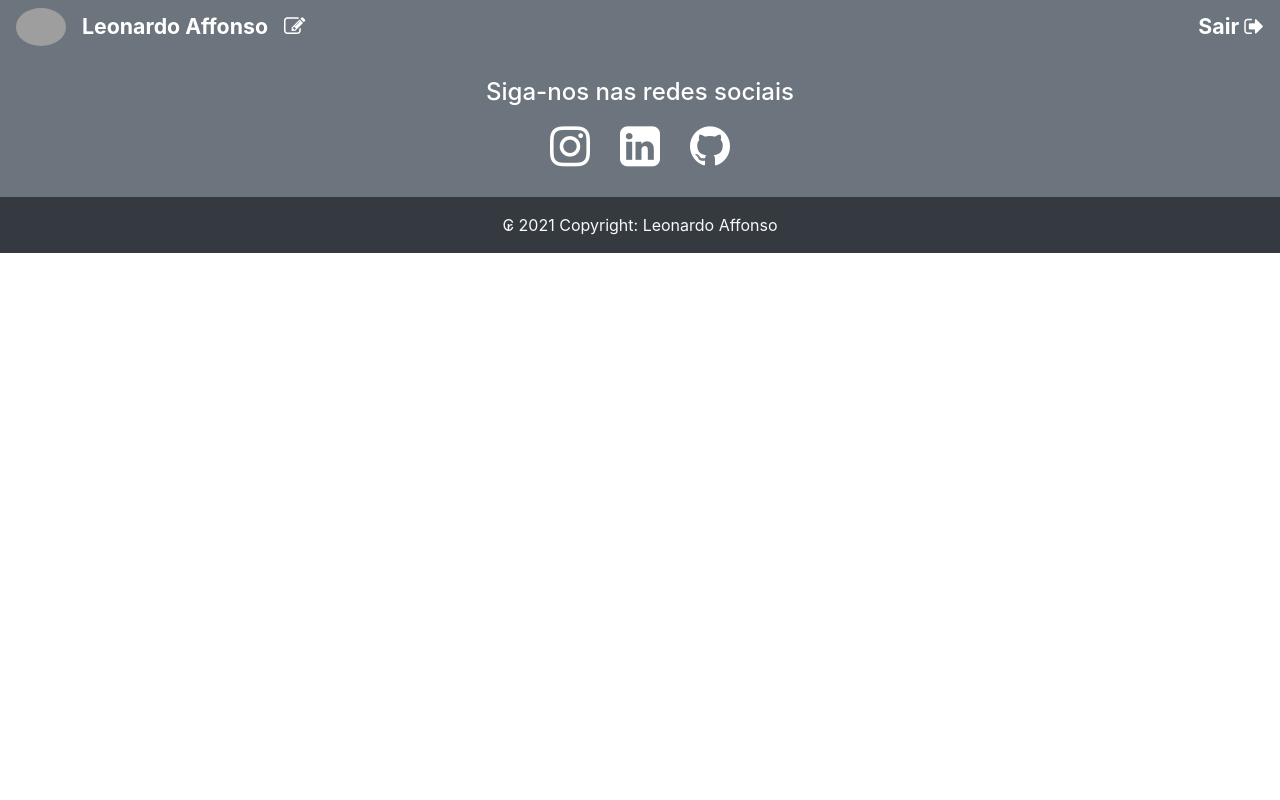
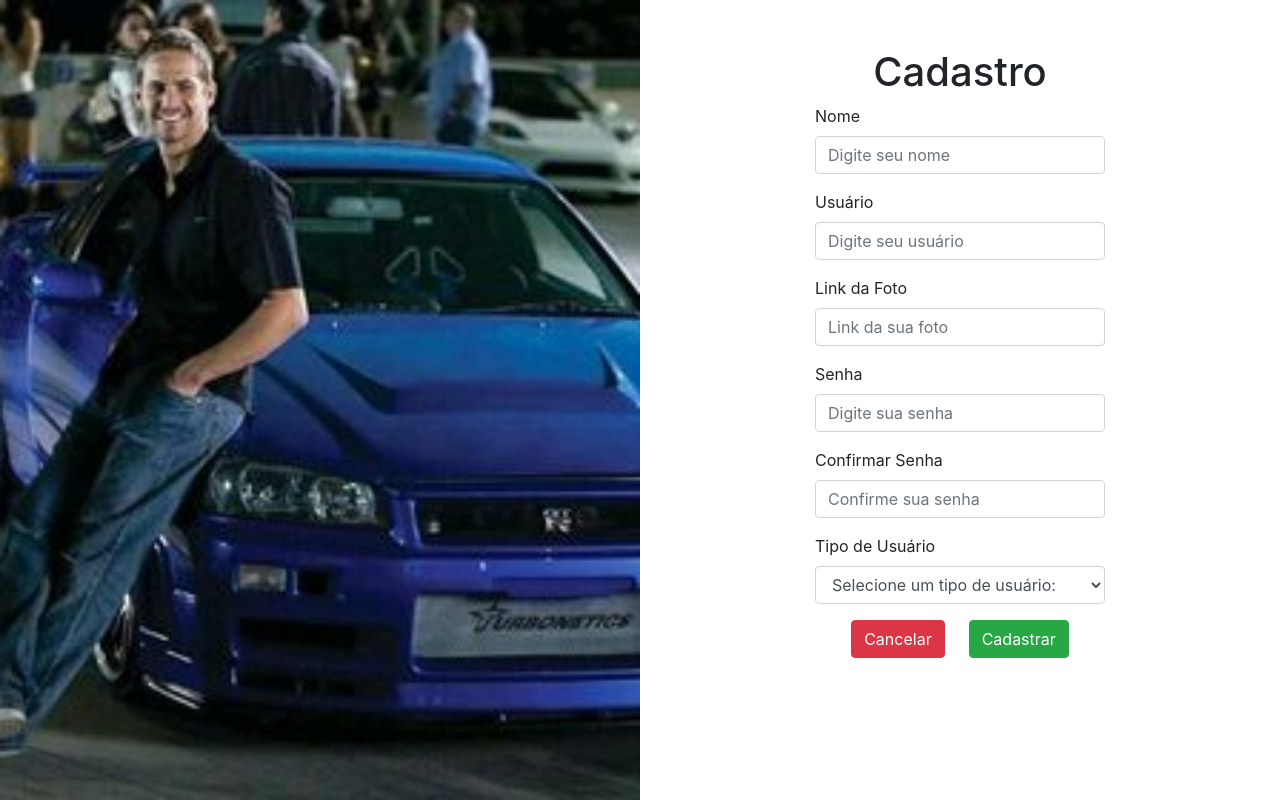
Before and after one commit to leonardoaf2/Blog-Angular, an Angular app: page / in a window 1280 px wide. Built offline with nearby package versions, Linux system fonts and the light colour scheme; grey boxes are pictures that could not be loaded.

Commit message:
Adicionando entrar e cadastrar

```diff
--- a/src/app/app.component.html
+++ b/src/app/app.component.html
@@ -1,2 +1,5 @@
-<app-menu></app-menu>
-<app-rodape></app-rodape>
+<!--<app-menu></app-menu>
+<app-entrar></app-entrar>
+<app-rodape></app-rodape>-->
+
+<app-cadastrar></app-cadastrar>
--- a/src/app/app.module.ts
+++ b/src/app/app.module.ts
@@ -5,12 +5,16 @@
 import { AppComponent } from './app.component';
 import { MenuComponent } from './menu/menu.component';
 import { RodapeComponent } from './rodape/rodape.component';
+import { EntrarComponent } from './entrar/entrar.component';
+import { CadastrarComponent } from './cadastrar/cadastrar.component';
 
 @NgModule({
   declarations: [
     AppComponent,
     MenuComponent,
     RodapeComponent,
+    EntrarComponent,
+    CadastrarComponent,
   ],
   imports: [
     BrowserModule,
--- /dev/null
+++ b/src/app/cadastrar/cadastrar.component.css
@@ -0,0 +1,9 @@
+#img-bg{
+    background-image: url(../../assets/img/braia.jfif);
+
+    min-height: 100vh;
+
+    background-position: center;
+    background-repeat: no-repeat;
+    background-size: cover;
+}
--- /dev/null
+++ b/src/app/cadastrar/cadastrar.component.html
@@ -0,0 +1,61 @@
+<div class="container-fluid">
+
+    <div class="row">
+
+        <div class="col-md-6" id="img-bg"></div>
+
+        <div class="col-md-6 mt-5 mb-5">
+
+            <div class="row d-flex justify-content-center">
+                <div class="col-md-6">
+
+                    <h1 class="text-center">Cadastro</h1>
+
+                    <div class="form-group">
+                        <label for="Nome">Nome</label>
+                        <input class="form-control" type="text" name="nome" id="nome"
+                        placeholder="Digite seu nome">
+                    </div>
+
+                    <div class="form-group">
+                        <label for="usuario">Usuário</label>
+                        <input class="form-control" type="text" name="usuario" id="usuario"
+                        placeholder="Digite seu usuário">
+                    </div>
+
+                    <div class="form-group">
+                        <label for="foto">Link da Foto</label>
+                        <input class="form-control" type="text" name="foto" id="foto"
+                        placeholder="Link da sua foto">
+                    </div>
+
+                    <div class="form-group">
+                        <label for="senha">Senha</label>
+                        <input class="form-control" type="password" name="senha" id="senha"
+                        placeholder="Digite sua senha">
+                    </div>
+
+                    <div class="form-group">
+                        <label for="confirmSenha">Confirmar Senha</label>
+                        <input class="form-control" type="password" name="senha" id="senha"
+                        placeholder="Confirme sua senha">
+                    </div>
+
+                    <div class="form-group">
+                        <label for="tipo">Tipo de Usuário</label>
+                        <select class="form-control" name="tipo" id="tipo">
+                            <option>Selecione um tipo de usuário:</option>
+                            <option value="Normal">Normal</option>
+                            <option value="Administrador">Administrador</option>
+                        </select>
+                    </div>
+
+                    <div class="d-flex justify-content-center">
+                        <button type="submit" class="btn btn-danger mr-4">Cancelar</button>
+                        <button type="submit" class="btn btn-success">Cadastrar</button>
+                    </div>
+                </div>
+            </div>
+        </div>
+    </div>
+    </div>
--- /dev/null
+++ b/src/app/cadastrar/cadastrar.component.ts
@@ -0,0 +1,15 @@
+import { Component, OnInit } from '@angular/core';
+
+@Component({
+  selector: 'app-cadastrar',
+  templateUrl: './cadastrar.component.html',
+  styleUrls: ['./cadastrar.component.css']
+})
+export class CadastrarComponent implements OnInit {
+
+  constructor() { }
+
+  ngOnInit(): void {
+  }
+
+}
--- /dev/null
+++ b/src/app/entrar/entrar.component.css
@@ -0,0 +1,9 @@
+#img-bg{
+    background-image: url(../../assets/img/Drogaebraia.jfif);
+
+    min-height: 100vh;
+
+    background-position: center;
+    background-repeat: no-repeat;
+    background-size: cover;
+}
--- /dev/null
+++ b/src/app/entrar/entrar.component.html
@@ -0,0 +1,40 @@
+<div class="container-fluid">
+
+    <div class="row d-flex align-items-center">
+
+        <div class="col-md-6">
+
+        <div class="row d-flex justify-content-center">
+
+            <div class="col-md-6">
+
+                <h1 class="text-center mb-3">Entrar</h1>
+
+                <div class="form-group">
+                    <label for="usuario">Usuário</label>
+                    <input class="form-control" type="text" name="usuario" id="usuario"
+                    placeholder="Digite seu usuário">
+                </div>
+
+                <div class="form-group">
+                    <label for="senha">Senha</label>
+                    <input class="form-control" type="password" name="senha" id="senha"
+                    placeholder="Digite sua senha">
+                </div>
+
+                <div class="d-flex justify-content-center">
+                     <button type="submit" class="btn btn-success">Entrar</button>
+                </div>
+
+                <hr class="mt-5 mb-5">
+                <p class="text-center">
+                    Não tem uma conta? <a href="cadastrar.component.html">Cadastre-se</a>
+                </p>
+
+            </div>
+         </div>
+    </div>
+
+    <div class="col-md-6" id="img-bg"></div>
+
+</div>
--- /dev/null
+++ b/src/app/entrar/entrar.component.ts
@@ -0,0 +1,15 @@
+import { Component, OnInit } from '@angular/core';
+
+@Component({
+  selector: 'app-entrar',
+  templateUrl: './entrar.component.html',
+  styleUrls: ['./entrar.component.css']
+})
+export class EntrarComponent implements OnInit {
+
+  constructor() { }
+
+  ngOnInit(): void {
+  }
+
+}
```
Also changed, not shown: src/assets/img/Drogaebraia.jfif (added), src/assets/img/braia.jfif (added).
